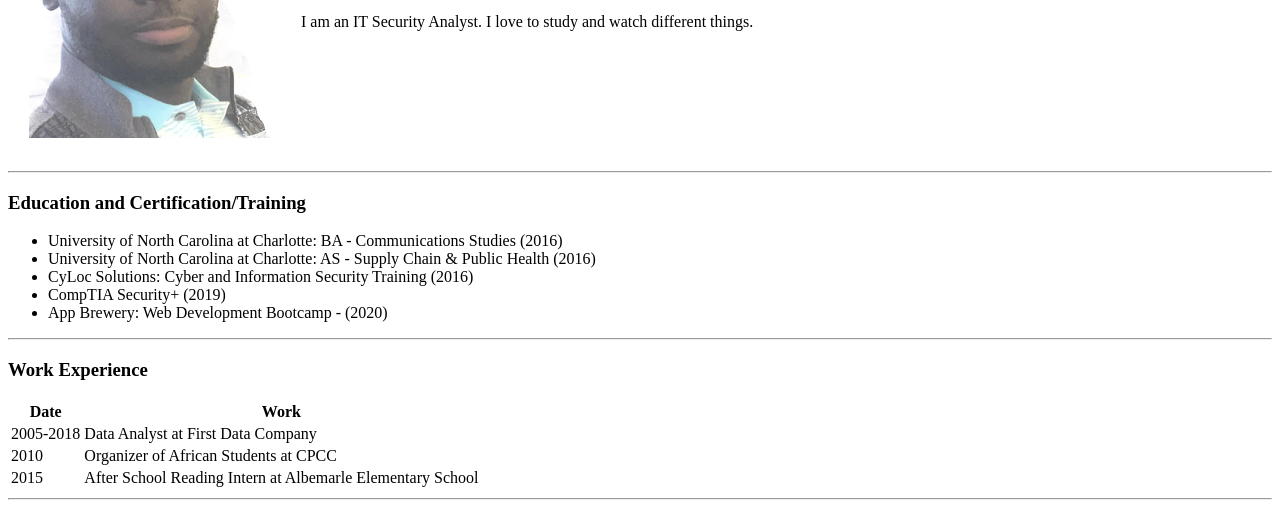
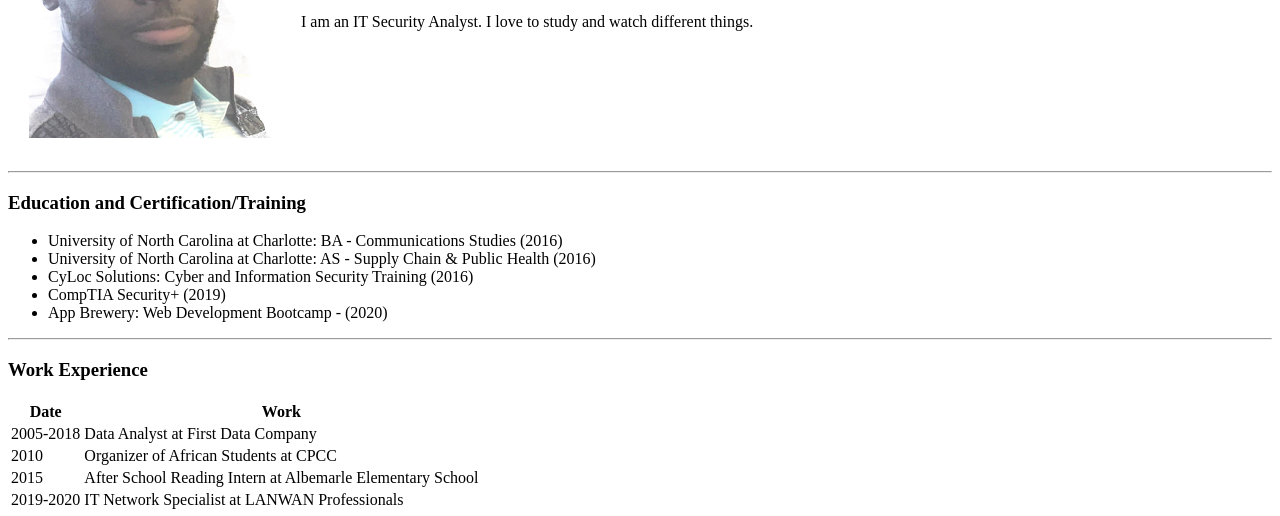
Before and after one commit to JustApp55/cv, a plain HTML site: page index.html in a window 1280 px wide. Shown: the part 224-740 px from the top of the page. Drawn offline with Linux system fonts and the light colour scheme.

Commit message:
Update index.html

```diff
--- a/index.html
+++ b/index.html
@@ -45,6 +45,10 @@
       <tr>
         <td>2015</td>
         <td>After School Reading Intern at Albemarle Elementary School</td>
+      </tr>
+      <tr>
+        <td>2019-2020</td>
+        <td>IT Network Specialist at LANWAN Professionals</td>
       </tr>
   </table>
   <hr>
```
